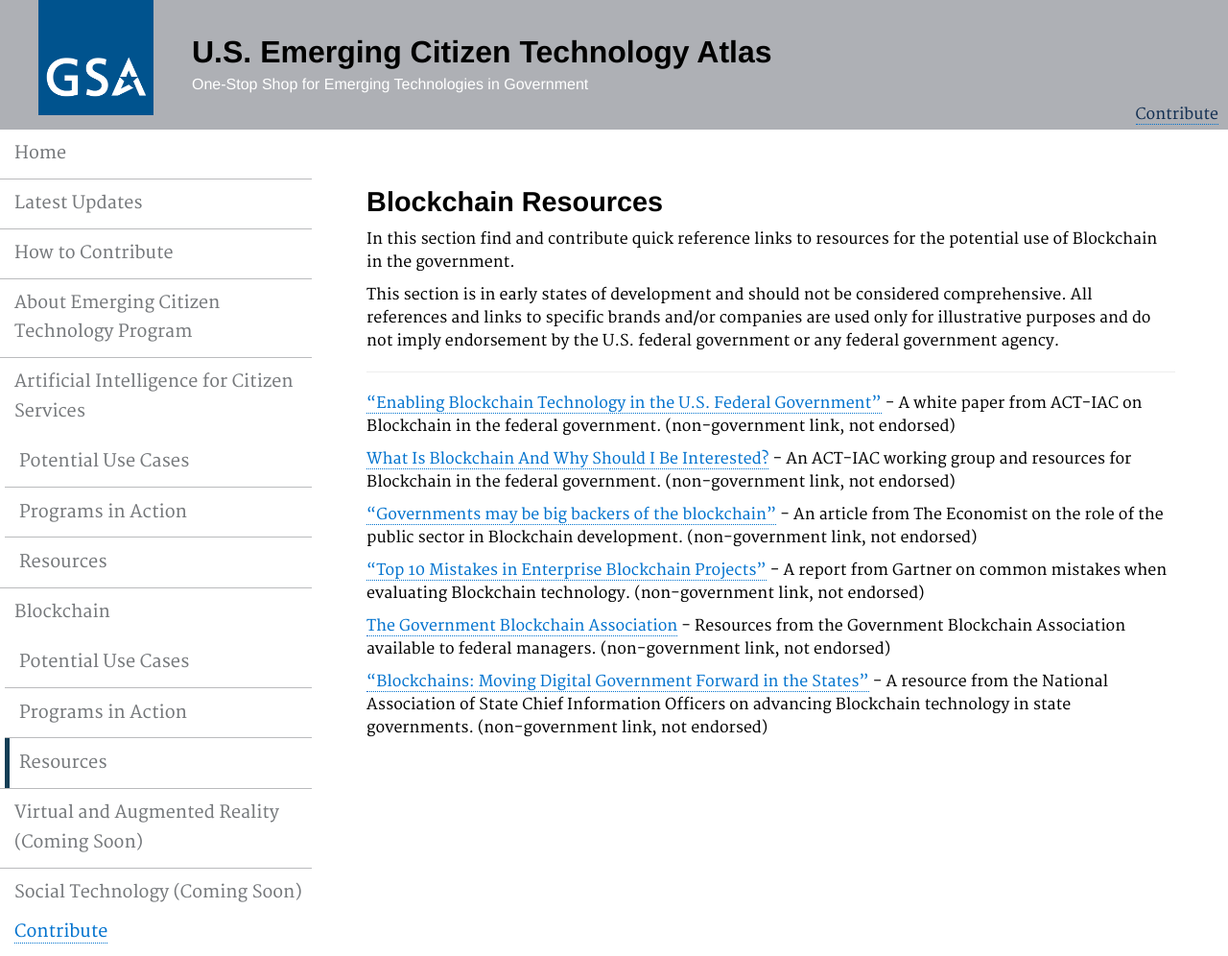
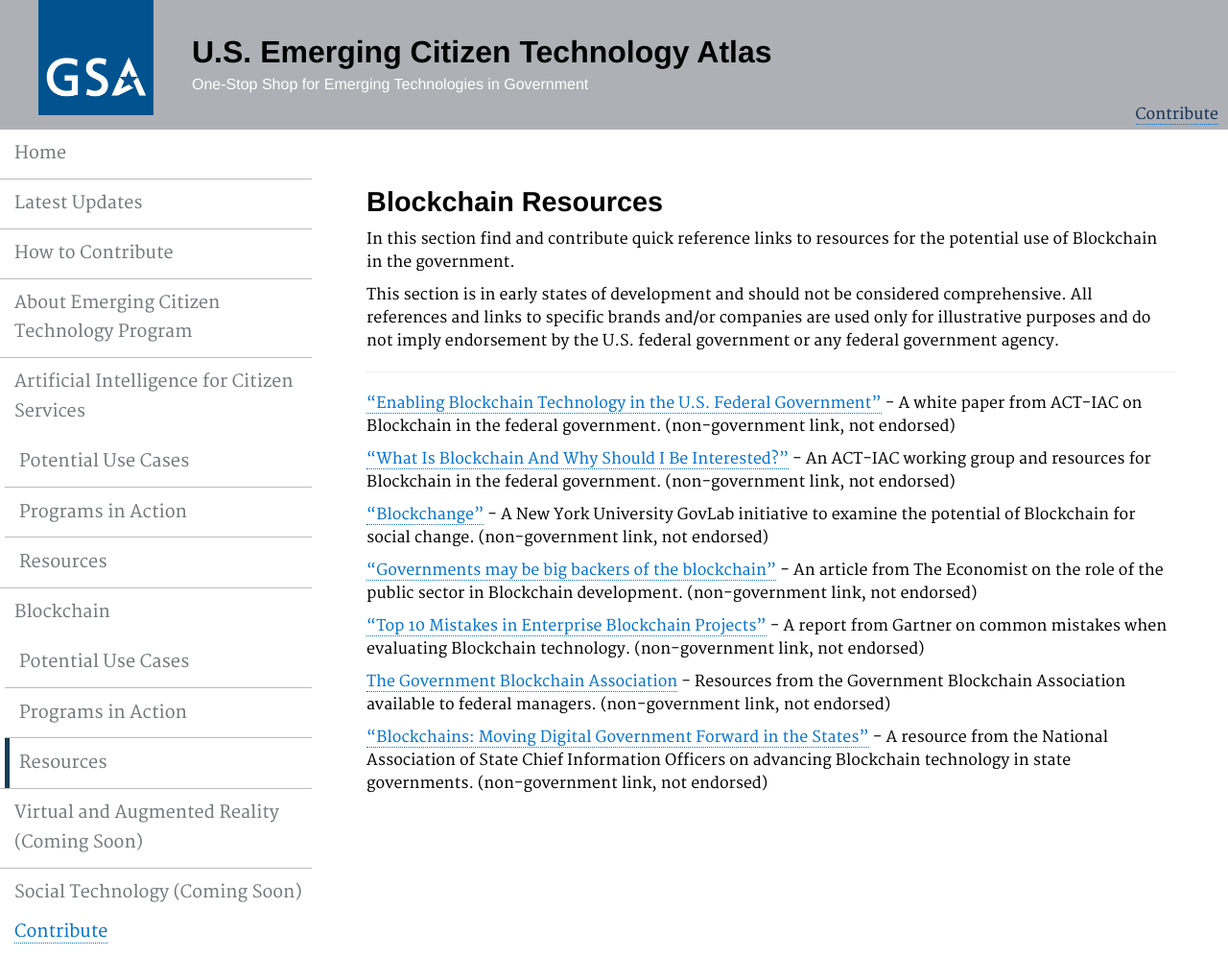
Before and after one commit to GSA/emerging-technology-atlas, a Jekyll site: the page built from pages/blockchain-resources.md, in a window 1280 px wide. Shown: the whole page at 96% size. Built offline with Jekyll 4.4.1, drawn with Linux system fonts in a browser that asks for light colours.

Commit message:
Update blockchain-resources.md

```diff
--- a/pages/blockchain-resources.md
+++ b/pages/blockchain-resources.md
@@ -17,7 +17,9 @@ This section is in early states of development and should not be considered comp
 
 <a href="https://www.actiac.org/act-iac-white-paper-enabling-blockchain-innovation-us-federal-government">"Enabling Blockchain Technology in the U.S. Federal Government"</a> - A white paper from ACT-IAC on Blockchain in the federal government. (non-government link, not endorsed)
 
-<a href="https://www.actiac.org/groups/blockchain-0">What Is Blockchain And Why Should I Be Interested?</a> - An ACT-IAC working group and resources for Blockchain in the federal government. (non-government link, not endorsed)
+<a href="https://www.actiac.org/groups/blockchain-0">"What Is Blockchain And Why Should I Be Interested?"</a> - An ACT-IAC working group and resources for Blockchain in the federal government. (non-government link, not endorsed)
+
+<a href="https://blockchan.ge">"Blockchange"</a> - A New York University GovLab initiative to examine the potential of Blockchain for social change. (non-government link, not endorsed)
 
 <a href="https://www.economist.com/news/business/21722869-anti-establishment-technology-faces-ironic-turn-fortune-governments-may-be-big-backers">"Governments may be big backers of the blockchain"</a> - An article from The Economist on the role of the public sector in Blockchain development. (non-government link, not endorsed)
 
```
